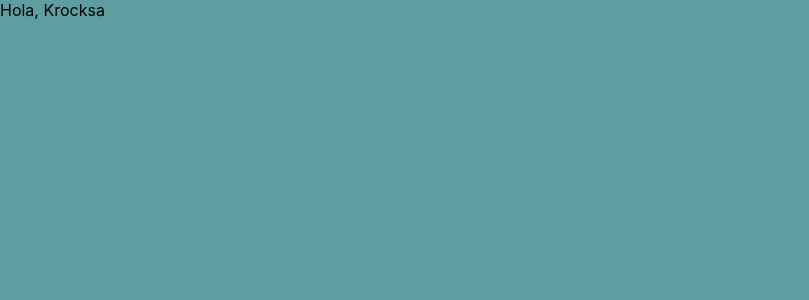
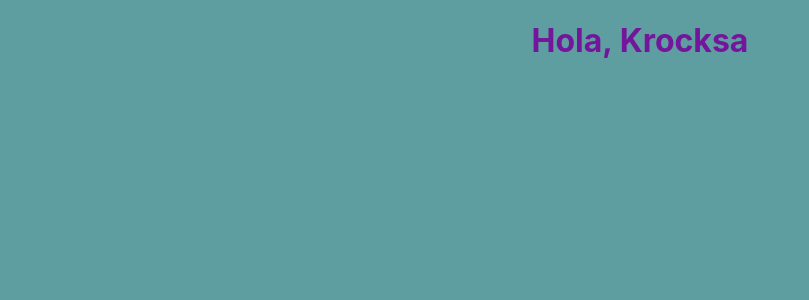
Before and after one commit to krocksa/appunotypescript, a React (Create React App) app: page / in a window 1280 px wide. Shown: the top 300 px of the page, without its empty margins (0-809 px from the left). Built offline with nearby package versions, Linux system fonts and the light colour scheme.

Commit message:
FunctionalComponent

```diff
--- a/src/Components/FunctionalComponent.css
+++ b/src/Components/FunctionalComponent.css
@@ -1,4 +1,4 @@
-.CC{
+.FC{
     text-align: center;
     color: #74169c;
 }
--- a/src/Components/FunctionalComponent.tsx
+++ b/src/Components/FunctionalComponent.tsx
@@ -9,6 +9,6 @@ interface FunctionalComponentProps{
 
 export function FunctionalComponent (props: FunctionalComponentProps): JSX.Element {
     return <>
-        Hola, {props.name}
+       <h1 className="FC">Hola, {props.name}</h1>
     </>
 }
```
